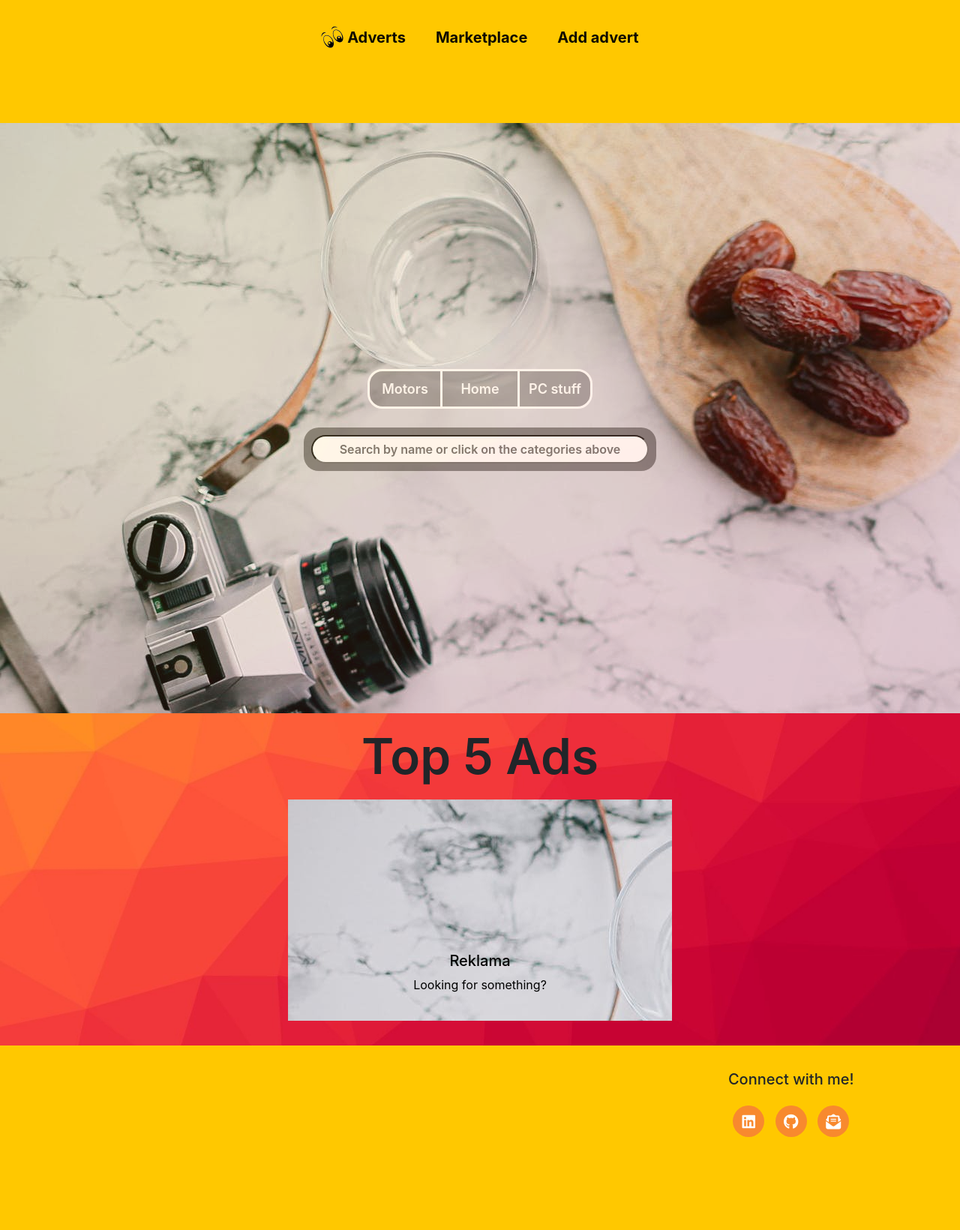
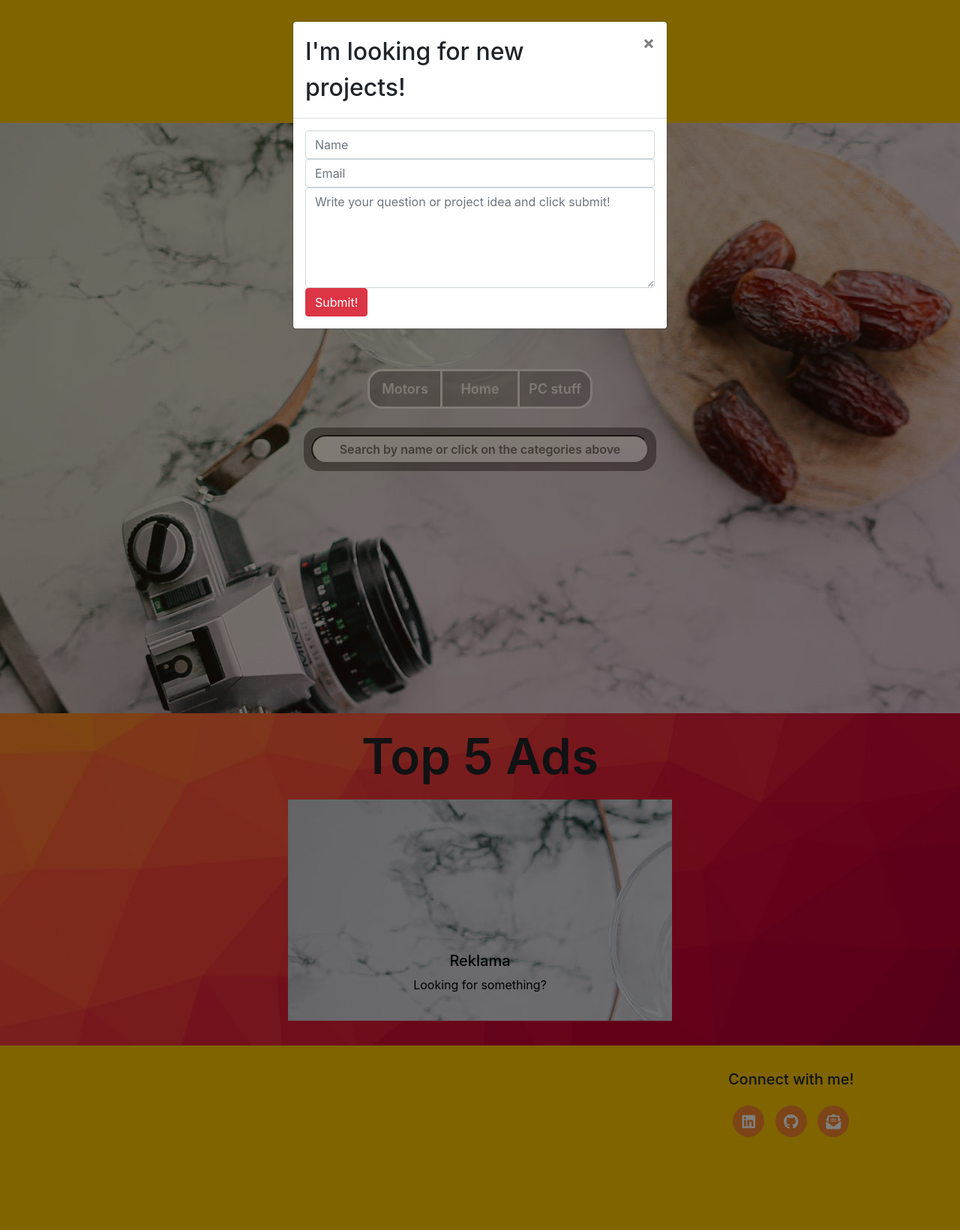
Before and after one commit to romangrubic/Snoop-Adverts-Flask, a Flask app: page / in a window 1280 px wide, after a click that opens the changed part. Shown: the whole page at 75% size. Run offline with Flask 2, Linux system fonts and the light colour scheme; data that the repository does not hold is empty; some libraries are stand-ins or nearby versions.

Commit message:
Implemented EmailJS and contact modal to footer.

```diff
--- a/static/css/style.css
+++ b/static/css/style.css
@@ -285,7 +285,6 @@ margin:0;
     background-color: rgba(255, 64, 64, 0.9);
 }
 
-
 /* --------- Media queries ---------------*/
 @media only screen and (max-width: 575px) {
    .col-8,.col-sm-6,.col-md-4,.col-lg-3{
--- /dev/null
+++ b/static/javascript/email.js
@@ -0,0 +1,45 @@
+// --- Immediately invoked function for email.js ---
+(function(){emailjs.init("user_wwo3XzSnMgSAR5hgP5jJv");})();
+
+// --- Sends e-mail to my e-mail adress
+document.getElementById('contactForm').addEventListener('submit', function (event) {
+    event.preventDefault();
+    emailjs.send("gmail", "contact", {
+        "from_name": contactForm.name.value,
+        "from_email": contactForm.emailaddress.value,
+        "project_request": contactForm.projectsummary.value
+    })
+        .then(
+            function success() {
+                notification();
+                setTimeout(refresh, 2500);
+            },
+            function failure() {
+                failToSend();
+            }
+        );
+    return false;
+});
+
+// --- Changes text in button to notify user that e-mail was sent successfuly (200) ---
+function notification() {
+    $("#submit").text("E-mail submitted! Closing...");
+    $("#submit").removeClass("btn-danger");
+    $("#submit").addClass("btn-success");
+    setTimeout(function () { $("#contactModal").modal("toggle"); }, 2000);
+}
+
+// --- Refreshes form ONLY ---
+function refresh() {
+    $("#submit").text("Submit");
+    $("#submit").removeClass("btn-success");
+    $("#submit").addClass("btn-danger");
+    document.getElementById("contactForm").reset();
+}
+
+// --- E-mail failed to sent (404) ---
+function failToSend(){
+    $("#submit").text("Failed to submit. Refresh page");
+     $("#submit").removeClass("btn-warning");
+    $("#submit").addClass("btn-secondary");
+}
--- a/templates/base.html
+++ b/templates/base.html
@@ -10,6 +10,7 @@
     <script src="https://kit.fontawesome.com/41a908fb89.js" crossorigin="anonymous"></script>
 	<link rel="stylesheet" href="https://stackpath.bootstrapcdn.com/bootstrap/4.4.1/css/bootstrap.min.css">
 	<link rel="stylesheet" href="{{url_for('static', filename='css/style.css')}}" type="text/css">
+    <script src="https://cdn.jsdelivr.net/npm/emailjs-com@2.4.1/dist/email.min.js"></script>
 </head>
 
 <body>
@@ -54,11 +55,32 @@
             </div>
 		</div>
 	</footer>
+    <!-- Contact form modal -->
+	<div class="modal fade" id="contactModal" tabindex="-1" role="dialog" aria-labelledby="contactModal" aria-hidden="true">
+		<div class="modal-dialog" role="document">
+			<div class="modal-content">
+				<div class="modal-header">
+					<h2 class="modal-title" id="contactModalheading">I'm looking for new projects!</h2>
+					<button type="button" class="close" data-dismiss="modal" aria-label="Close">
+                        <span aria-hidden="true">&times;</span>
+                    </button>
+				</div>
+				<div class="modal-body">
+					<form id="contactForm">
+						<input type="text" name="name" class="form-control" id="fullname" placeholder="Name" required/>
+						<input type="email" name="emailaddress" class="form-control" id="emailaddress" minlength="10" pattern=".+.com" placeholder="Email" required/>
+						<textarea rows="5" name="projectsummary" class="form-control" id="projectsummary" placeholder="Write your question or project idea and click submit!" required></textarea>
+						<button form="contactForm" type="submit" id="submit" class="btn btn-danger" >Submit!</button>
+					</form>
+				</div>
+			</div>
+		</div>
+	</div>
 	<script src="https://cdnjs.cloudflare.com/ajax/libs/jquery/3.4.1/jquery.min.js"></script>
 	<script src="https://stackpath.bootstrapcdn.com/bootstrap/4.4.1/js/bootstrap.min.js"
 		integrity="sha384-wfSDF2E50Y2D1uUdj0O3uMBJnjuUD4Ih7YwaYd1iqfktj0Uod8GCExl3Og8ifwB6" crossorigin="anonymous">
 	</script>
-	<script src="{{url_for('static', filename='javascript/script.js')}}" type="text/javascript"></script>
+	<script src="{{url_for('static', filename='javascript/email.js')}}" type="text/javascript"></script>
 </body>
 
 </html>
```
Also changed, not shown: static/javascript/script.js (deleted).
